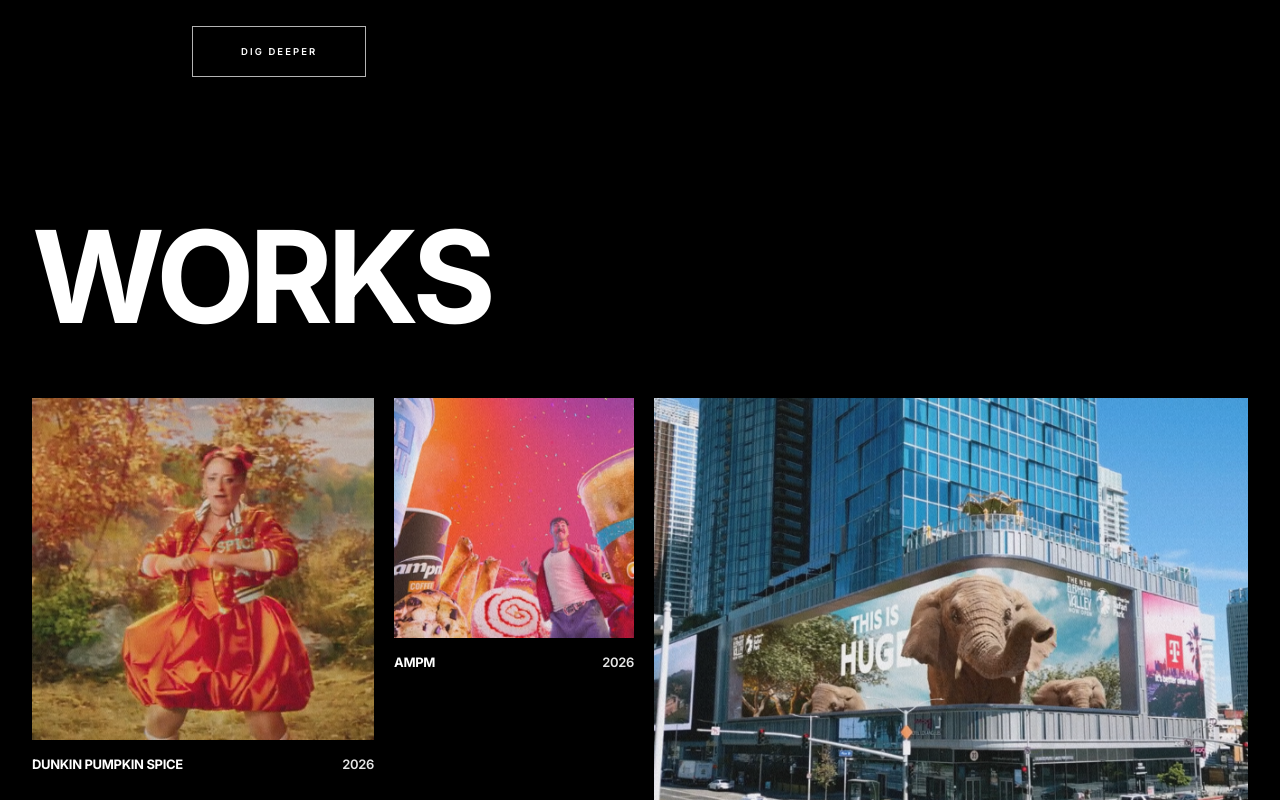
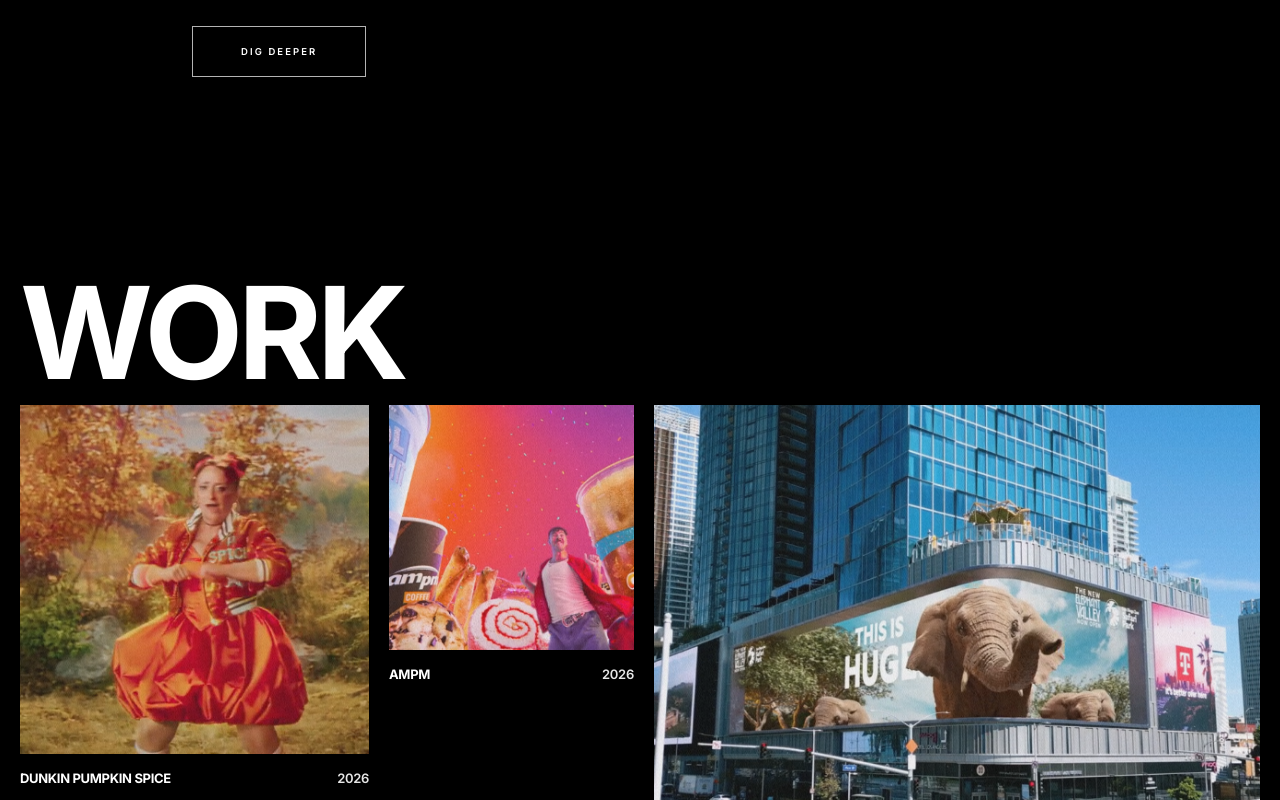
Before and after one commit to thvgger/thvgger2026, a Next.js app: page / in a window 1280 px wide. Shown: the part 1160-1960 px from the top of the page. Built offline with nearby package versions, Linux system fonts and the light colour scheme.

Commit message:
fix: adjust padding and margin in AboutSection and ProjectsSection components for improved layout

```diff
--- a/components/AboutSection.tsx
+++ b/components/AboutSection.tsx
@@ -45,7 +45,7 @@
   return (
     <section
       id={id}
-      className={`relative w-full min-h-[45vh] bg-black text-white flex flex-col justify-between px-6 sm:px-10 lg:px-16 py-8 sm:py-10 lg:py-12 ${className}`.trim()}
+      className={`relative w-full min-h-[45vh] bg-black text-white flex flex-col justify-between px-6 sm:px-10 lg:px-16 py-8 sm:py-10 lg:py-12 mb-12 ${className}`.trim()}
     >
       <motion.p
         initial={{ opacity: 0, y: 16 }}
--- a/components/ProjectsSection.tsx
+++ b/components/ProjectsSection.tsx
@@ -72,7 +72,7 @@
   return (
     <section
       id={id}
-      className={`relative w-full bg-black text-white px-4 sm:px-6 lg:px-8 py-12 sm:py-16 lg:py-24 overflow-hidden ${className}`.trim()}
+      className={`relative w-full bg-black text-white px-2 sm:px-4 lg:px-5 py-12 sm:py-16 lg:py-24 overflow-hidden ${className}`.trim()}
     >
       <div id="work" className="absolute -top-16 pointer-events-none" />
 
@@ -80,12 +80,12 @@
         <motion.div
           initial={{ opacity: 0, y: 32 }}
           whileInView={{ opacity: 1, y: 0 }}
-          viewport={{ once: true, amount: 0.2 }}
+          viewport={{ once: true, amount: 0.1 }}
           transition={{ duration: 0.7, ease: [0.16, 1, 0.3, 1] }}
-          className="mb-8 sm:mb-12 lg:mb-16"
+          className="mb-6 sm:mb-8 lg:mb-2"
         >
-          <h2 className="text-5xl sm:text-7xl md:text-8xl lg:text-[108px] xl:text-[128px] font-bold tracking-[-0.045em] leading-[0.88] uppercase text-white select-none">
-            WORKS
+          <h2 className="text-6xl sm:text-7xl md:text-8xl lg:text-9xl font-[1000] tracking-[-0.040em] leading-none uppercase text-white select-none">
+            WORK
           </h2>
         </motion.div>
 
```
